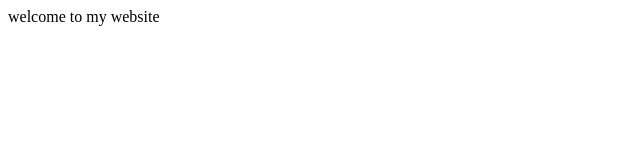
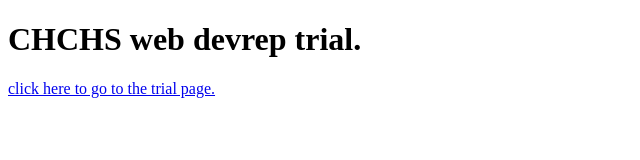
Before and after one commit to Cami170299/Chechos.Cami170299.github.io, a plain HTML site: page index.html in a window 1280 px wide. Shown: the whole page, without its empty margins (0-640 px from the left). Drawn offline with Linux system fonts and the light colour scheme.

Commit message:
second commit

```diff
--- a/index.html
+++ b/index.html
@@ -5,6 +5,9 @@
     <title></title>
   </head>
   <body>
-    welcome to my website
+
+    <h1>CHCHS web devrep trial.</h1>
+ <a href="CHCHS/index.html">click here to go to the trial page.</a>
+
   </body>
 </html>
```
